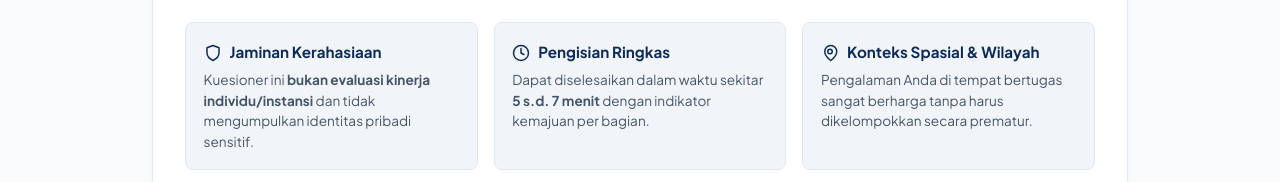
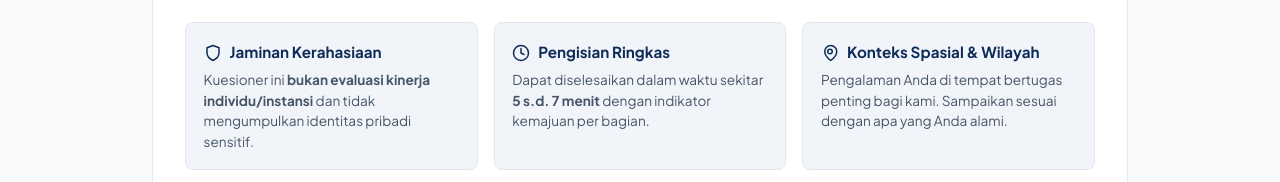
Before and after one commit to pujisubarkah/kuesioner, a Nuxt app: page / in a window 1280 px wide. Shown: the part 681-863 px from the top of the page. Built offline with nearby package versions, Linux system fonts and the light colour scheme.

Commit message:
Update survey page

```diff
--- a/pages/index.vue
+++ b/pages/index.vue
@@ -86,7 +86,7 @@
                 Konteks Spasial & Wilayah
               </div>
               <p style="font-size: 0.85rem; color: var(--color-text-secondary); line-height: 1.5;">
-                Pengalaman Anda di tempat bertugas sangat berharga tanpa harus dikelompokkan secara prematur.
+                Pengalaman Anda di tempat bertugas penting bagi kami. Sampaikan sesuai dengan apa yang Anda alami.
               </p>
             </div>
 
```
